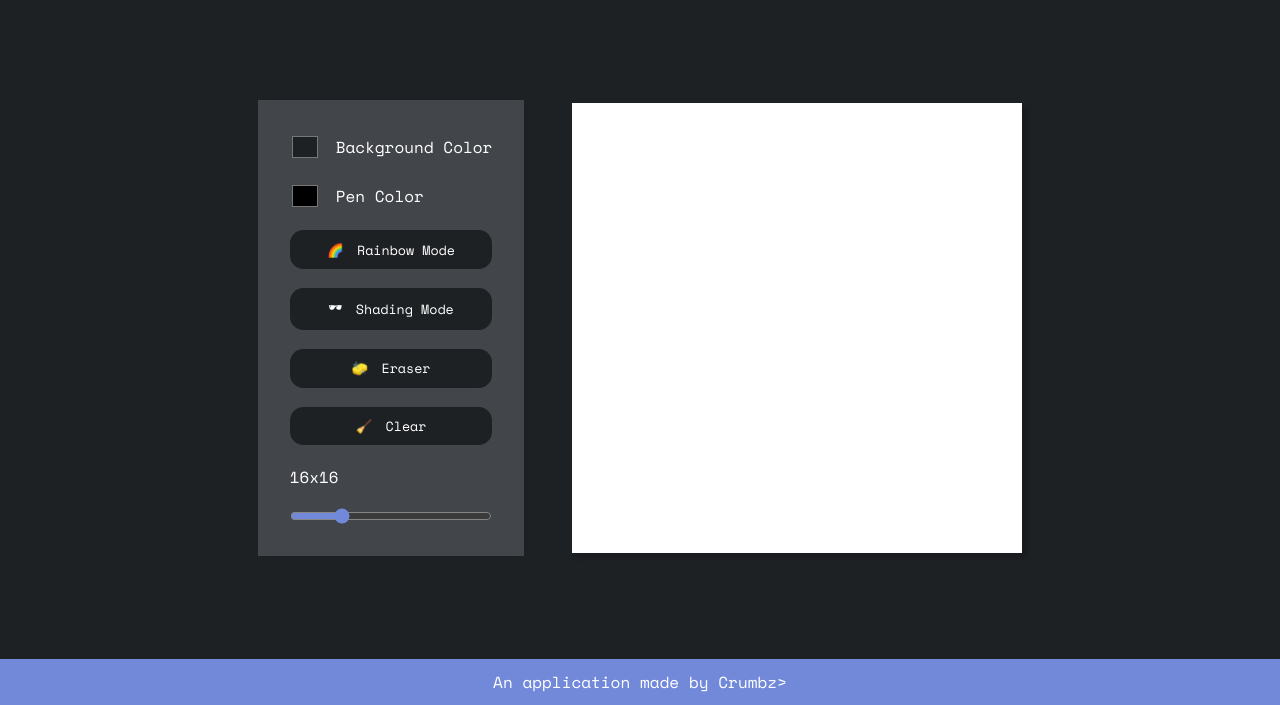
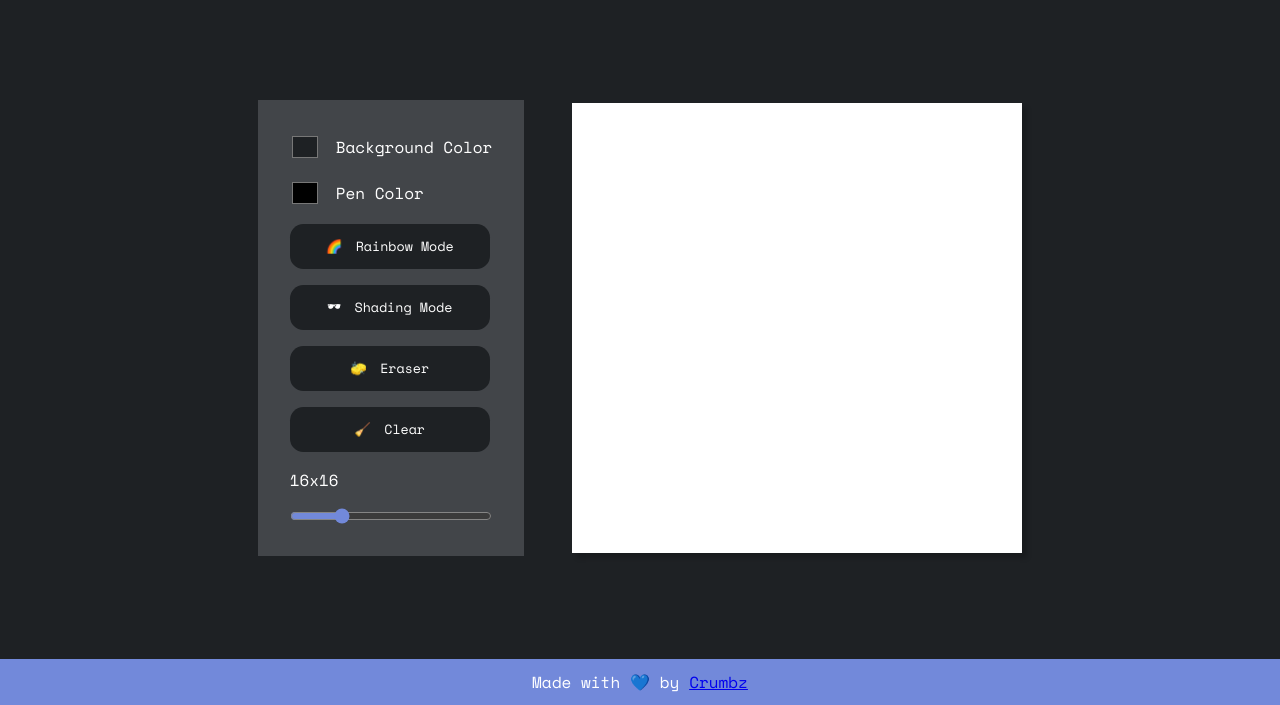
Before and after one commit to left-no-crumbz/etch-a-sketch, a plain HTML site: page index.html in a window 1280 px wide. Shown: the part 95-800 px from the top of the page. Drawn offline with nearby package versions, Linux system fonts and the light colour scheme.

Commit message:
feat: More polishing

```diff
--- a/css/styles.css
+++ b/css/styles.css
@@ -79,7 +79,7 @@ footer {
 .sidebar {
     display: flex;
     flex-flow: column wrap;
-    gap: 1.2em;
+    gap: 1em;
     max-width: 300px;
     min-height: 450px;
     background-color: var(--sb-clr);
@@ -114,7 +114,6 @@ footer {
     justify-content: center;
     align-items: center;
     gap: 1em;
-    padding: .7em 2.5em;
     background-color: var(--bg-clr);
     color: white;
     border-radius: 1em;
@@ -122,6 +121,9 @@ footer {
     cursor: pointer;
     font-family: inherit;
     border: 0;
+    transition: border .35s ease-in-out;
+    width: 200px;
+    height: 45px;
 }
 
 #rainbow:hover,
--- a/index.html
+++ b/index.html
@@ -58,7 +58,7 @@
             </div>
         </div>
     </div>
-    <footer>An application made by Crumbz>
+    <footer>Made with 💙 by <a href="https://github.com/left-no-crumbz">Crumbz</a></footer>
 
 </body>
 <script src="./js/app.js" defer></script>
```
